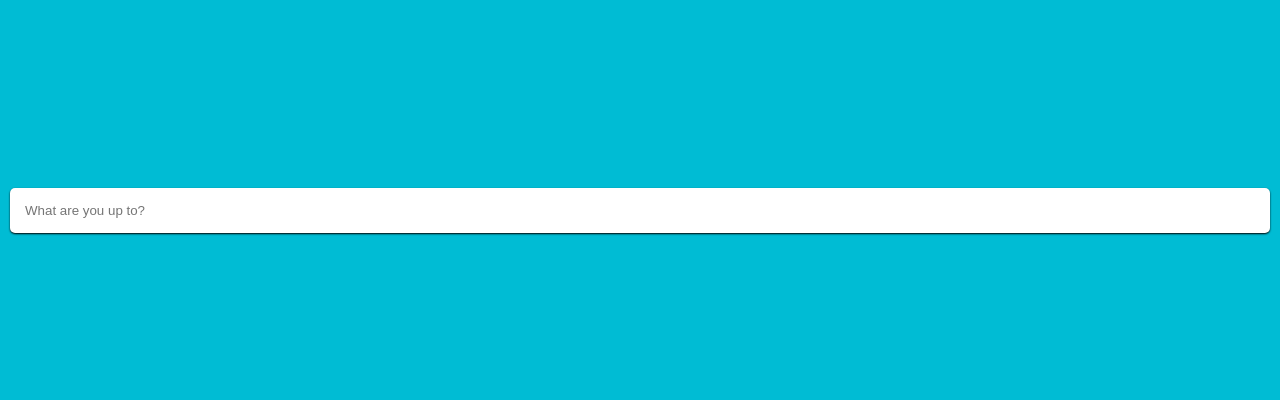
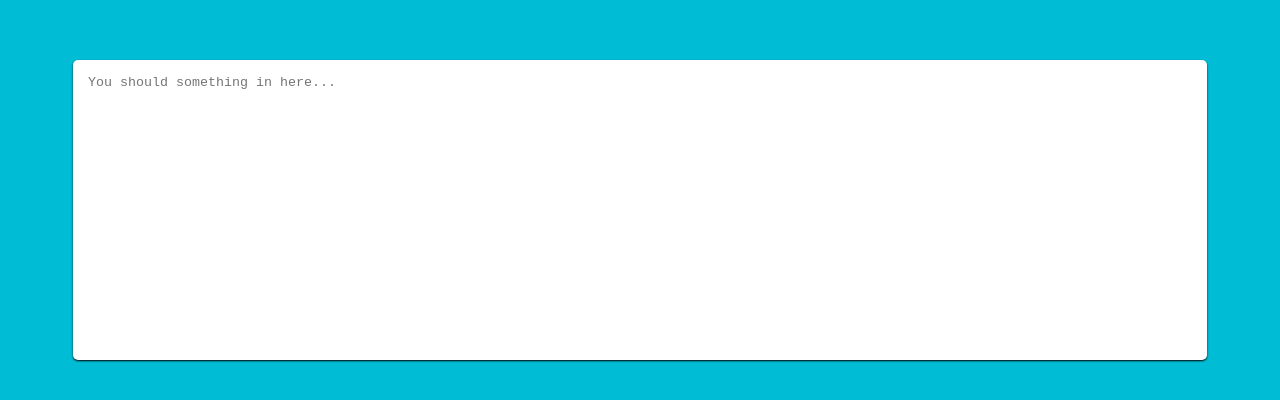
Before and after one commit to ryakosh/app_todo, a Vue app: page / in a window 1280 px wide. Shown: the part 190-590 px from the top of the page. Built offline with nearby package versions, Linux system fonts and the light colour scheme.

Commit message:
Implement AppNoteEdit component

```diff
--- a/src/App.vue
+++ b/src/App.vue
@@ -1,16 +1,16 @@
 <template>
   <div id="app">
-    <app-text-edit class="btn" placeholder="What are you up to?" />
+    <app-note-edit class="edit" placeholder="You should something in here..." />
   </div>
 </template>
 
 <script>
-import AppTextEdit from './components/AppTextEdit/AppTextEdit';
+import AppNoteEdit from './components/AppNoteEdit/AppNoteEdit';
 
 export default {
   name: "app",
   components: {
-    AppTextEdit
+    AppNoteEdit
   }
 };
 </script>
@@ -25,8 +25,9 @@ export default {
   background-color: #00BCD4;
   padding: 10px;
 
-  .btn {
-    width: 100%;
+  .edit {
+    width: 90%;
+    height: 300px;
   }
 }
 </style>
--- /dev/null
+++ b/src/components/AppNoteEdit/AppNoteEdit.vue
@@ -0,0 +1,45 @@
+<!--
+  Props: {
+    value: "Used for v-model, Accepts the text to show in the NoteEdit" ->
+      String
+  },
+  Events: {
+    input: "Used for v-model, Emitted when input event
+      triggers on NoteEdit" -> (value: String)
+  }
+-->
+
+<template>
+  <textarea class="ane-container" :value="value"
+    @input="$emit('input', $event.target.value)">
+  </textarea>
+</template>
+
+<script>
+export default {
+  name: 'AppNoteEdit',
+  props: {
+    value: {
+      type: String,
+      required: false,
+      default: ''
+    }
+  }
+}
+</script>
+
+<style lang="scss" scoped>
+.ane-container {
+  padding: 15px;
+  border: none;
+  outline: none;
+  border-radius: 5px;
+  box-shadow: 0px 1px 2px black;
+  transition: box-shadow .25s;
+  resize: none;
+
+  &:hover, &:focus {
+    box-shadow: 0px 2px 5px;
+  }
+}
+</style>
```
